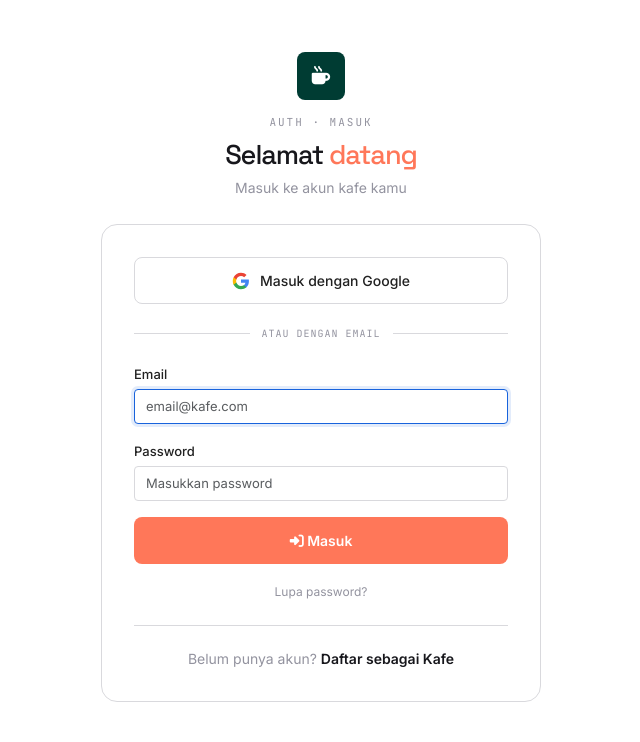
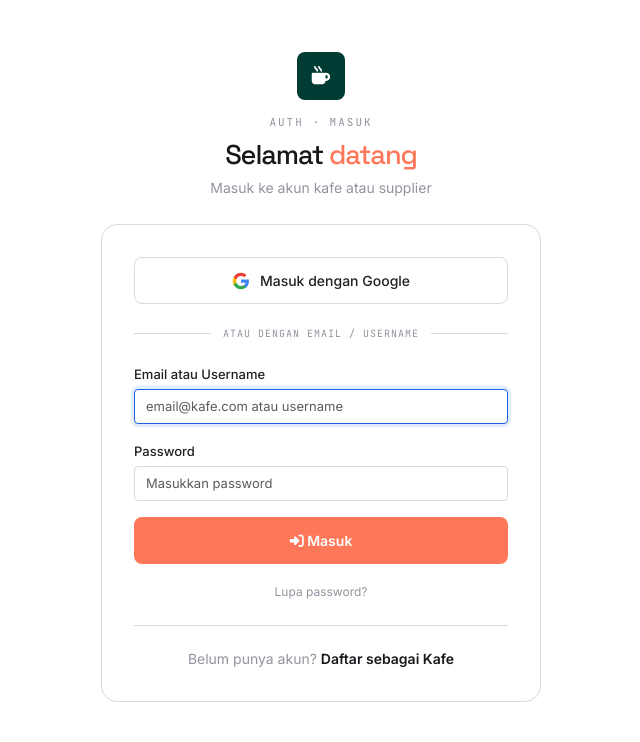
Before and after one commit to MoHakim-01121/Sup_Kopi, a Django app: page /accounts/login/ in a window 1280 px wide. Shown: the part 56-798 px from the top of the page, without its empty margins (319-959 px from the left). Run offline with Django 5.2, Linux system fonts and the light colour scheme; some libraries are stand-ins or nearby versions.

Commit message:
feat: unified login untuk supplier dan kafe dari satu pintu

```diff
--- a/apps/accounts/views.py
+++ b/apps/accounts/views.py
@@ -171,19 +171,36 @@ def login_view(request):
     next_url = request.GET.get('next', '/')
 
     if request.method == 'POST':
-        email = request.POST.get('email', '').strip().lower()
+        identifier = request.POST.get('email', '').strip()
         password = request.POST.get('password', '')
         next_url = request.POST.get('next', '/')
+
+        # Cari user by email dulu, lalu fallback ke username
+        found = None
         try:
-            found = User.objects.get(email__iexact=email, is_active=True)
+            found = User.objects.get(email__iexact=identifier, is_active=True)
         except (User.DoesNotExist, User.MultipleObjectsReturned):
-            found = None
+            try:
+                found = User.objects.get(username__iexact=identifier, is_active=True)
+            except (User.DoesNotExist, User.MultipleObjectsReturned):
+                found = None
 
         user = authenticate(request, username=found.username, password=password) if found else None
 
         if user:
             if user.is_any_supplier:
-                return redirect('/accounts/supplier/login/')
+                if getattr(django_settings, 'DEMO_MODE', False) or _is_trusted_device(request, user):
+                    login(request, user, backend=BACKEND)
+                    messages.success(request, f'Selamat datang, {user.username}!')
+                    return redirect('/supplier/dashboard/')
+                if not user.email:
+                    messages.error(request, 'Akun ini belum memiliki email. Hubungi administrator.')
+                    return render(request, 'accounts/login.html', {'next': next_url})
+                otp = EmailOTP.generate(user)
+                _send_otp_email(user, otp)
+                request.session['otp_user_id'] = user.pk
+                return redirect('/accounts/supplier/verify/')
+
             login(request, user, backend=BACKEND)
             messages.success(request, f'Selamat datang, {user.username}!')
             return redirect(next_url if next_url.startswith('/') else '/')
--- a/templates/accounts/login.html
+++ b/templates/accounts/login.html
@@ -75,7 +75,7 @@
         <div class="mark"><i class="fa-solid fa-mug-hot"></i></div>
         <span class="auth-eyebrow">Auth · Masuk</span>
         <h1 class="auth-title">Selamat <em>datang</em></h1>
-        <p class="auth-sub">Masuk ke akun kafe kamu</p>
+        <p class="auth-sub">Masuk ke akun kafe atau supplier</p>
     </div>
 
     <div class="auth-card">
@@ -94,7 +94,7 @@
 
             <div class="auth-divider">
                 <span class="line"></span>
-                <span class="txt">atau dengan email</span>
+                <span class="txt">atau dengan email / username</span>
                 <span class="line"></span>
             </div>
 
@@ -102,9 +102,9 @@
                 {% csrf_token %}
                 <input type="hidden" name="next" value="{{ next }}">
                 <div class="auth-field">
-                    <label class="form-label">Email</label>
-                    <input type="email" name="email" class="form-control"
-                           placeholder="email@kafe.com" autofocus required>
+                    <label class="form-label">Email atau Username</label>
+                    <input type="text" name="email" class="form-control"
+                           placeholder="email@kafe.com atau username" autofocus required>
                 </div>
                 <div class="auth-field">
                     <label class="form-label">Password</label>
```
